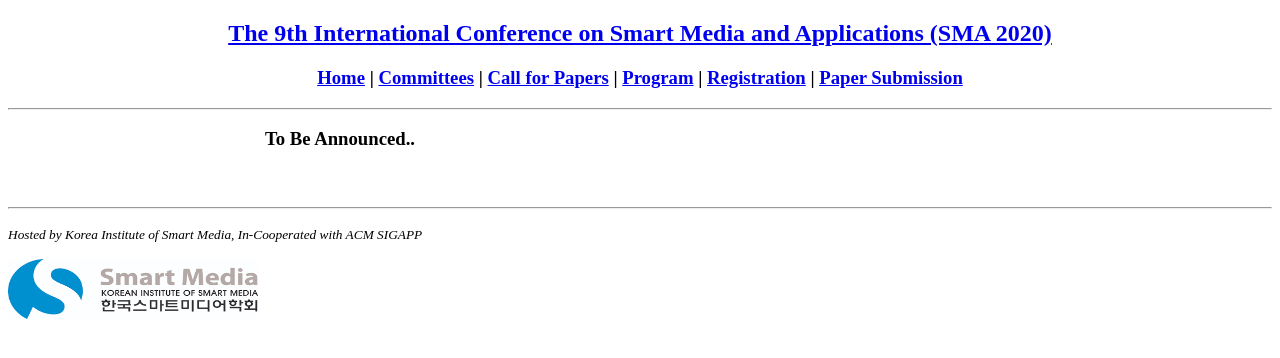
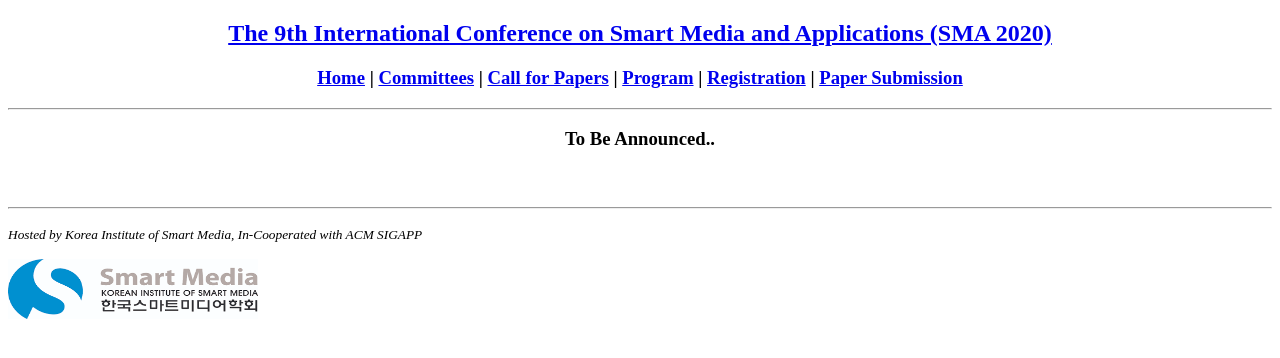
Before and after one commit to icea-conf/sma-2020.github.io, a Jekyll site: the page built from program/index.html, in a window 1280 px wide. Shown: the top 358 px of the page. Built offline with Jekyll 4.4.1, drawn with Linux system fonts in a browser that asks for light colours.

Commit message:
Update index.html

```diff
--- a/program/index.html
+++ b/program/index.html
@@ -5,7 +5,7 @@ title: SMA 2020
 <div class="container">
      <div class="content">
           <div>
-               <h3>To Be Announced..</h3>
+               <h3 style="text-align:center">To Be Announced..</h3>
           </div>
      </div>
 </div>
```
